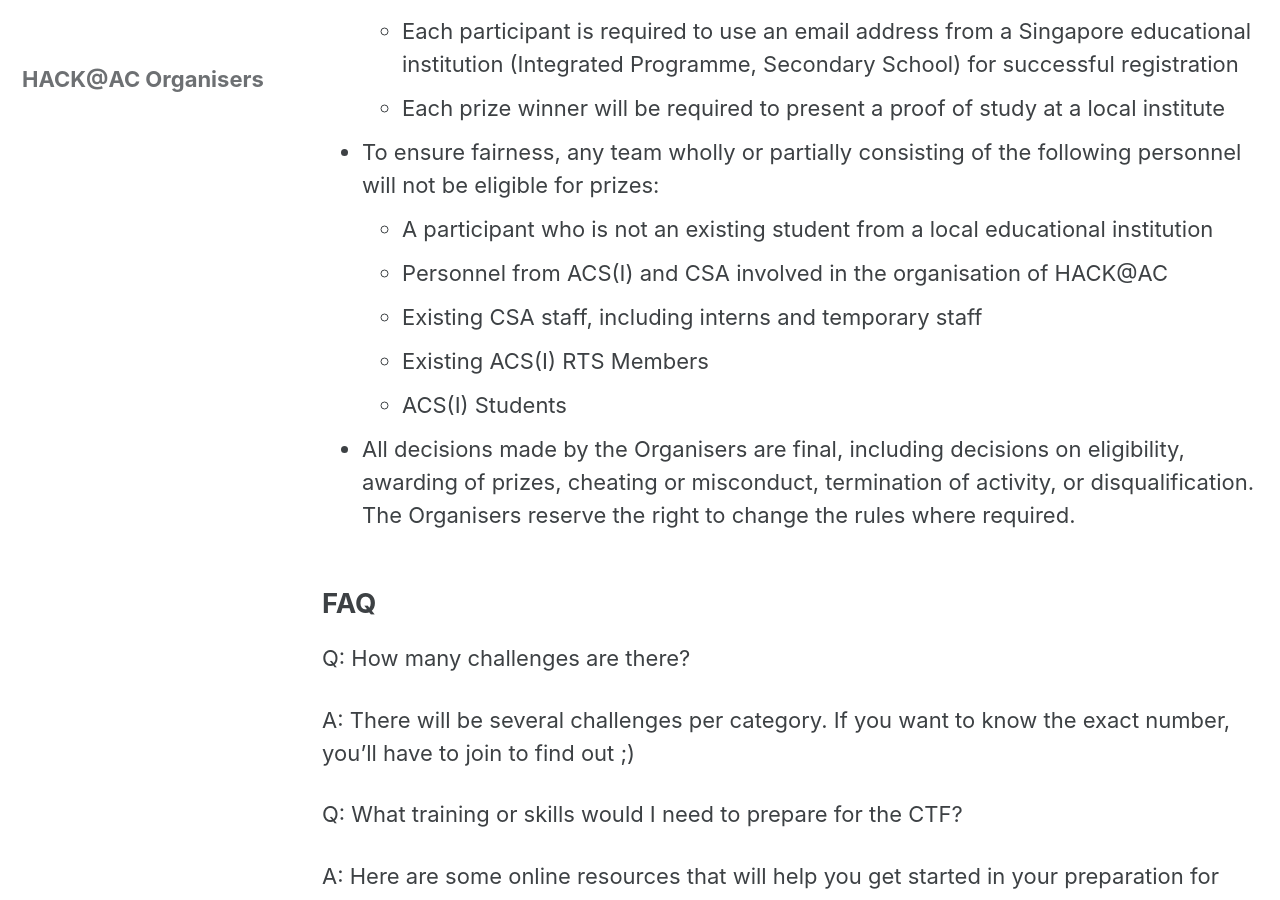
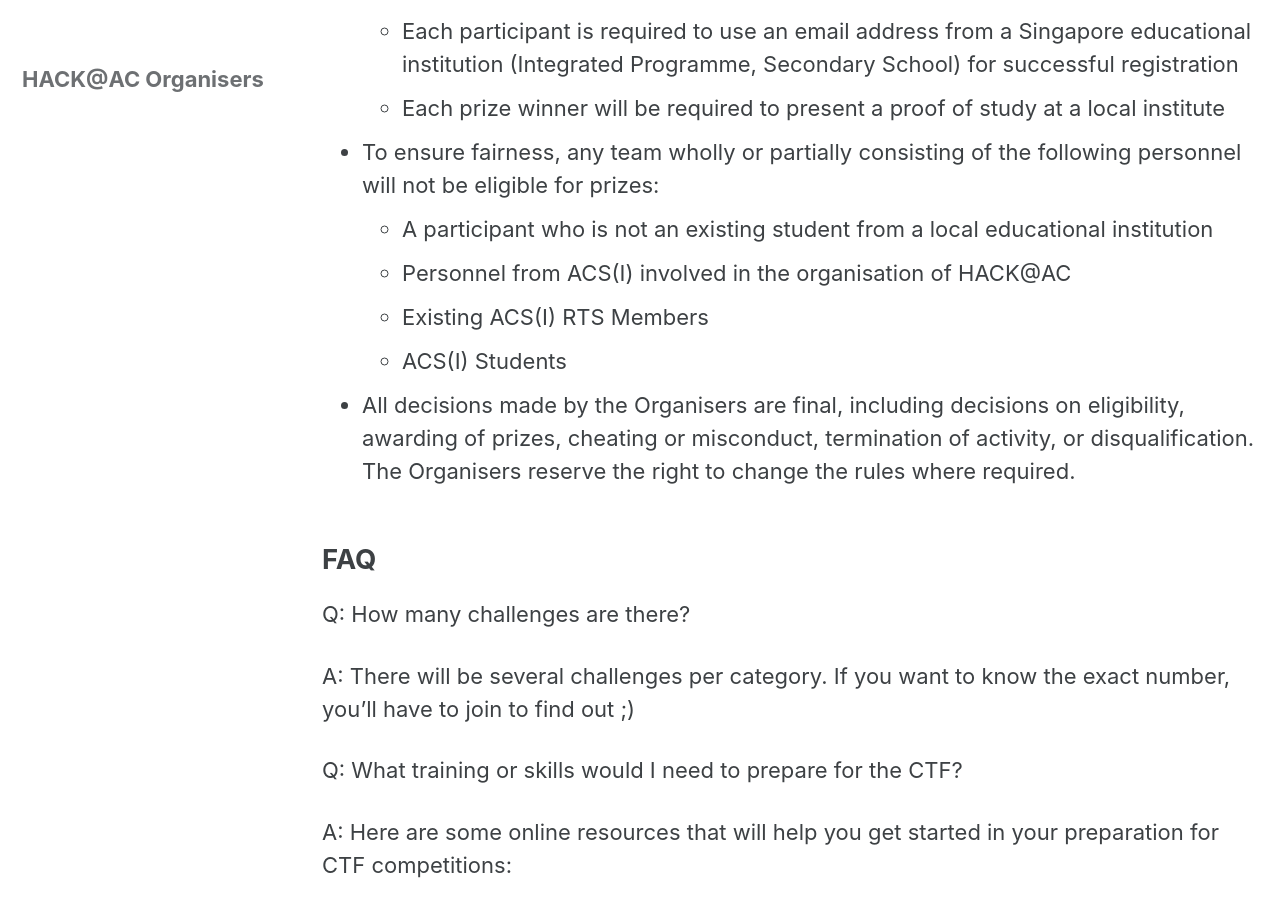
Before and after one commit to 8059blank/8059blank.github.io, a Jekyll site: the page built from _posts/hackac/2023-09-12-HACK@AC Information.md, in a window 1280 px wide and 900 px high, scrolled down 2926 px. Built offline with Jekyll 4.4.1, drawn with Linux system fonts in a browser that asks for light colours; cached includes are drawn as plain includes; nearby versions of some CDN libraries.

Commit message:
Update 2023-09-12-HACK@AC Information.md
Removed CSA

```diff
--- a/_posts/hackac/2023-09-12-HACK@AC Information.md
+++ b/_posts/hackac/2023-09-12-HACK@AC Information.md
@@ -73,8 +73,7 @@
 
 * To ensure fairness, any team wholly or partially consisting of the following personnel will not be eligible for prizes:
   * A participant who is not an existing student from a local educational institution
-  * Personnel from ACS(I) and CSA involved in the organisation of HACK@AC
-  * Existing CSA staff, including interns and temporary staff
+  * Personnel from ACS(I) involved in the organisation of HACK@AC
   * Existing ACS(I) RTS Members
   * ACS(I) Students
 
```
